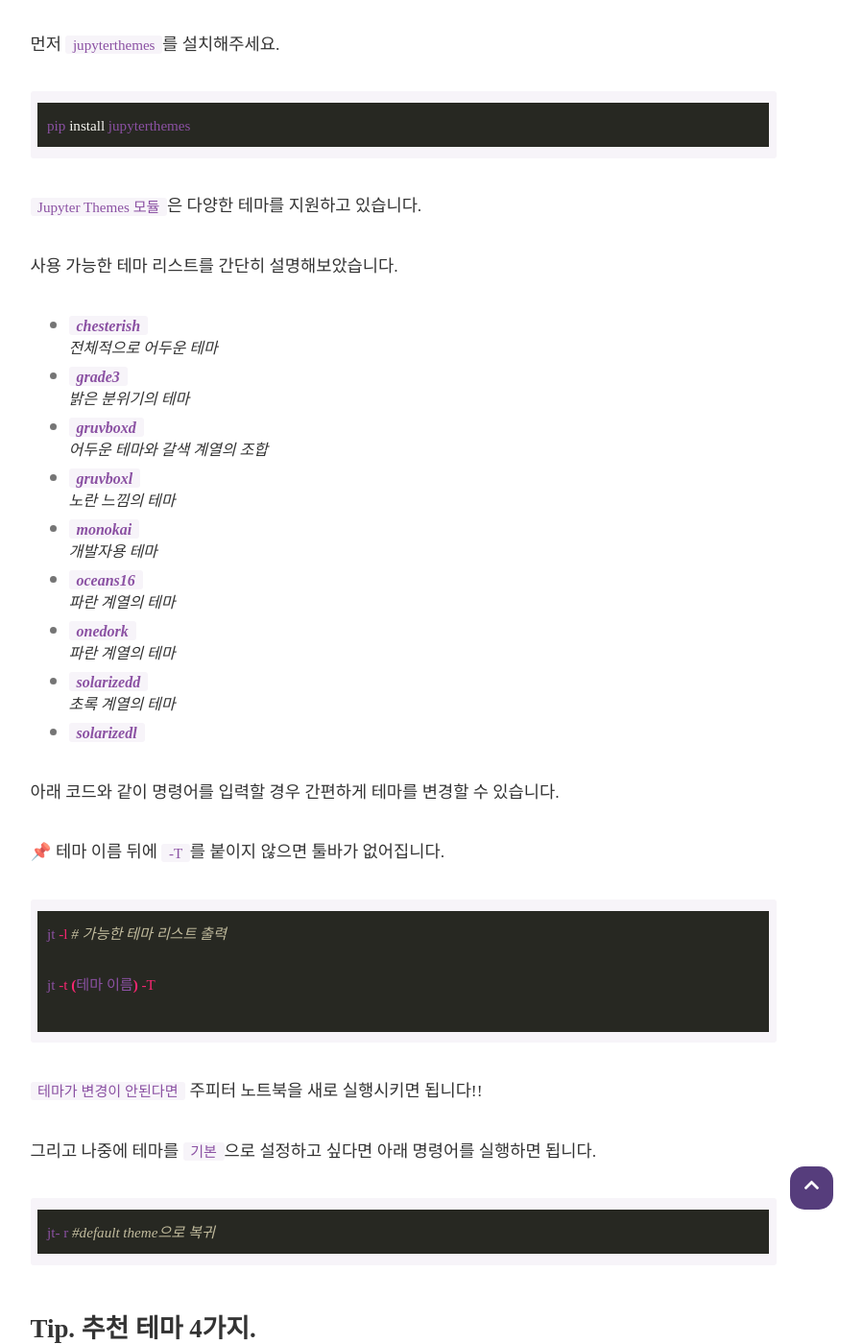
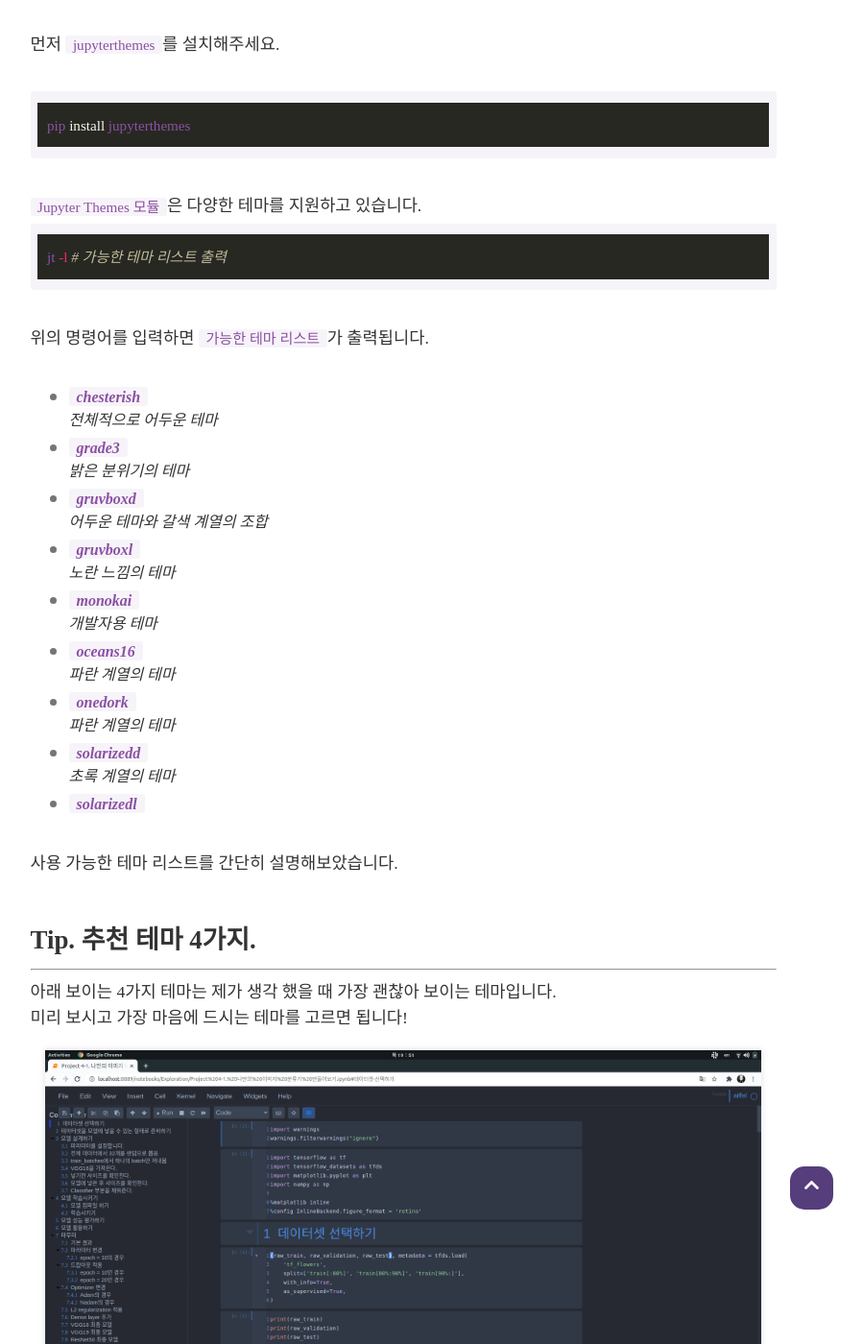
Before and after one commit to PEBpung/PEBpung.github.io, a Jekyll site: the page built from _posts/2020-08-06-Jupyter-Theme-and-Tool.md, in a window 1280 px wide and 1400 px high, scrolled down 1719 px. Shown: the whole window at 96% size, without its empty margins (220-1119 px from the left). Built offline with Jekyll 4.4.1, drawn with Linux system fonts in a browser that asks for light colours; nearby versions of some CDN libraries; some web fonts are replaced; comment, search, counter and statistics services are not loaded; some of the changed text lies outside the part shown.

Commit message:
Revise post

````diff
--- a/_posts/2020-08-06-Jupyter-Theme-and-Tool.md
+++ b/_posts/2020-08-06-Jupyter-Theme-and-Tool.md
@@ -57,10 +57,15 @@
 <br>
 
 `Jupyter Themes 모듈`은 다양한 테마를 지원하고 있습니다.
+<br>
+
+```bash
+jt -l # 가능한 테마 리스트 출력
+```
 
 <br>
 
-사용 가능한 테마 리스트를 간단히 설명해보았습니다.
+위의 명령어를 입력하면 ``가능한 테마 리스트``가 출력됩니다.
 
 <br>
 
@@ -84,43 +89,14 @@
 
 <br>
 
-아래 코드와 같이 명령어를 입력할 경우 간편하게 테마를 변경할 수 있습니다.
-
-<br>
-
-📌 테마 이름 뒤에 `-T`를 붙이지 않으면 툴바가 없어집니다.
-
-<br>
-
-```bash
-jt -l # 가능한 테마 리스트 출력
-
-jt -t (테마 이름) -T
-
-```
-
-<br>
-
-`테마가 변경이 안된다면` 주피터 노트북을 새로 실행시키면 됩니다!!
-
-<br>
-
-그리고 나중에 테마를 `기본`으로 설정하고 싶다면  아래 명령어를 실행하면 됩니다.
-
-<br>
-
-```bash
-jt- r #default theme으로 복귀
-```
+사용 가능한 테마 리스트를 간단히 설명해보았습니다.
 
 <br>
 
 ## Tip. 추천 테마 4가지.
 
 ---
-
-
-제가 생각 했을 때 가장 괜찮아 보이는 테마입니다.
+아래 보이는 4가지 테마는 제가 생각 했을 때 가장 괜찮아 보이는 테마입니다.
 <br>
 미리 보시고 가장 마음에 드시는 테마를 고르면 됩니다!
 <br>
@@ -144,6 +120,34 @@
 ***onedork 테마***
 
 <br>
+
+마음에 드는 테마를 선택했다면 이제 아래 코드를 입력해서 간편하게 테마를 변경할 수 있습니다.
+
+<br>
+
+📌 테마 이름 뒤에 `-T`를 붙이지 않으면 툴바가 없어집니다.
+
+<br>
+
+```bash
+
+jt -t (테마 이름) -T
+```
+
+<br>
+
+`테마가 변경이 안된다면` 주피터 노트북을 새로 실행시키면 됩니다!!
+
+<br>
+
+그리고  테마를 `기본`으로 설정하고 싶다면  아래 명령어를 실행하면 됩니다.
+
+<br>
+
+```bash
+jt- r #default theme으로 복귀
+```
+
 
 ## 주피터 확장 기능 설치하기
 
````
